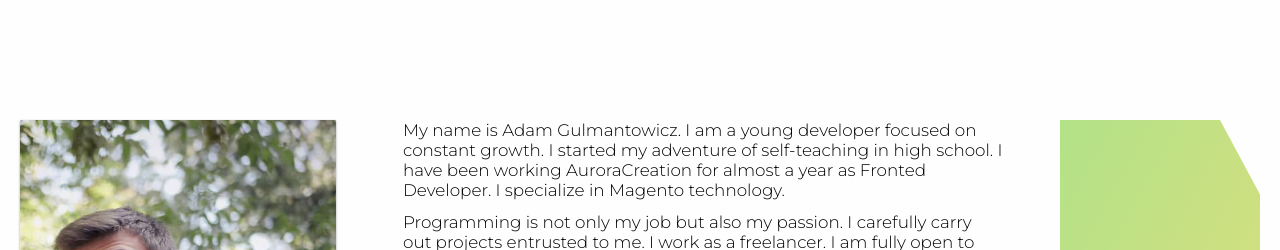
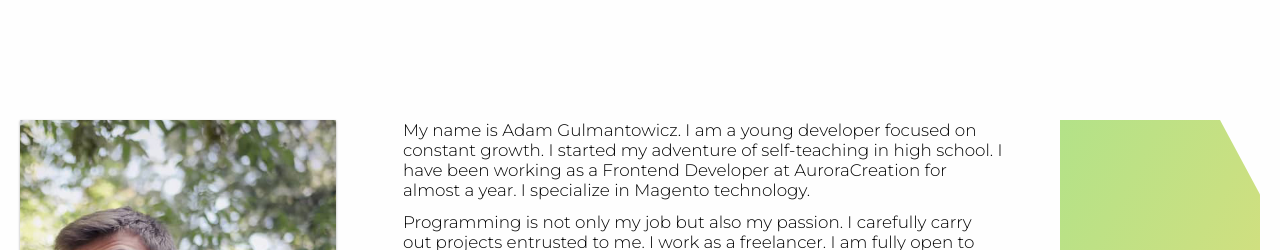
Before and after one commit to AdamGulmantowicz/adam_gulmantowicz, a website: page index.html in a window 1280 px wide. Shown: the part 800-1050 px from the top of the page. Drawn offline with Linux system fonts and the light colour scheme.

Commit message:
Description change

```diff
--- a/index.html
+++ b/index.html
@@ -40,7 +40,8 @@
       <div class="about__text">
         <p class="text">
           My name is Adam Gulmantowicz. I am a young developer focused on constant growth. I started my adventure of
-          self-teaching in high school. I have been working AuroraCreation for almost a year as Fronted Developer. I
+          self-teaching in high school. I have been working as a Frontend Developer at AuroraCreation for almost a year.
+          I
           specialize in Magento technology.
         </p>
         <p class="text">
```
